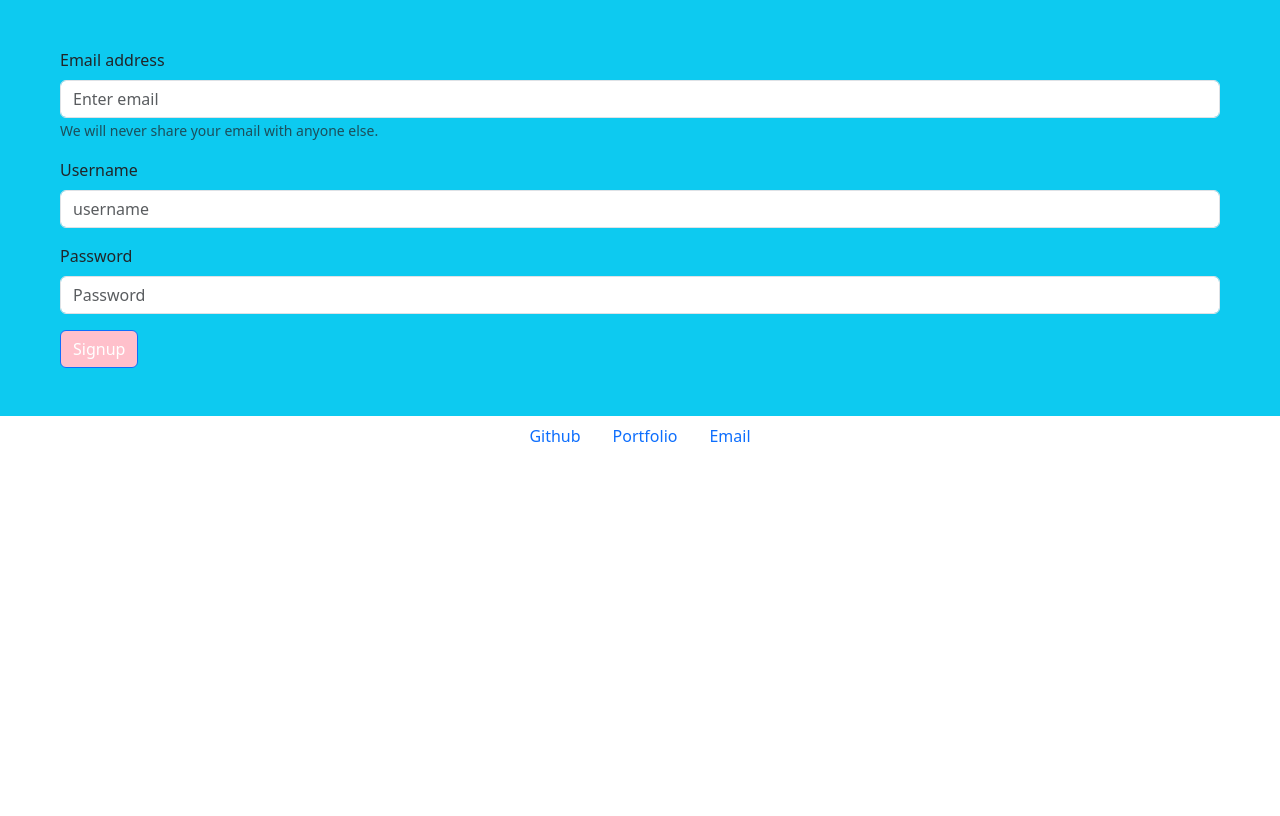
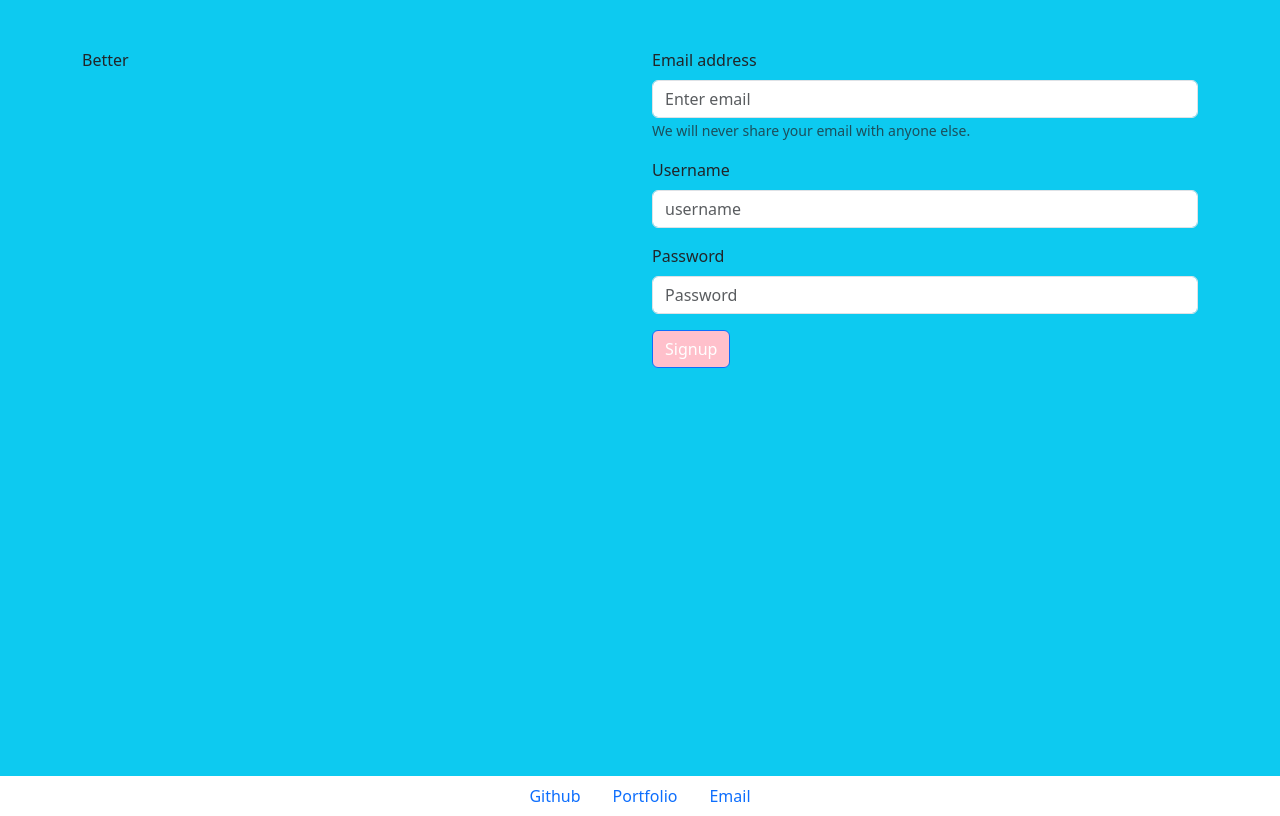
Before and after one commit to brennaveir/better, a React (Vite) app in the folder client/: page /signup in a window 1280 px wide. Built offline with nearby package versions, Linux system fonts and the light colour scheme.

Commit message:
changed layout of signup page

```diff
--- a/client/src/index.css
+++ b/client/src/index.css
@@ -369,3 +369,7 @@ END NORMALIZE CSS
 .login-container {
   min-height: 85vh;
 }
+
+.signup-container {
+  min-height: 85vh;
+}
--- a/client/src/pages/SignUp.jsx
+++ b/client/src/pages/SignUp.jsx
@@ -1,6 +1,8 @@
 import React, { useState } from 'react';
 import { Link } from 'react-router-dom';
-
+import Container from 'react-bootstrap/Container';
+import Row from 'react-bootstrap/Row';
+import Col from 'react-bootstrap/Col';
 import Button from 'react-bootstrap/Button';
 import Form from 'react-bootstrap/Form';
 
@@ -41,14 +43,18 @@ function Signup() {
     }
   };
   return (
+    <Container className="signup-container">
+<Row>
+<Col>Better</Col>
+<Col>
+
     <Form
     onSubmit={handleFormSubmit}
     >
       <Form.Group
       className="mb-3"
       controlId="email"
-
-      >
+     >
         <Form.Label>Email address</Form.Label>
         <Form.Control
         type="email"
@@ -85,6 +91,9 @@ function Signup() {
         Signup
       </Button>
     </Form>
+</Col>
+</Row>
+    </Container>
   );
 }
 
```
